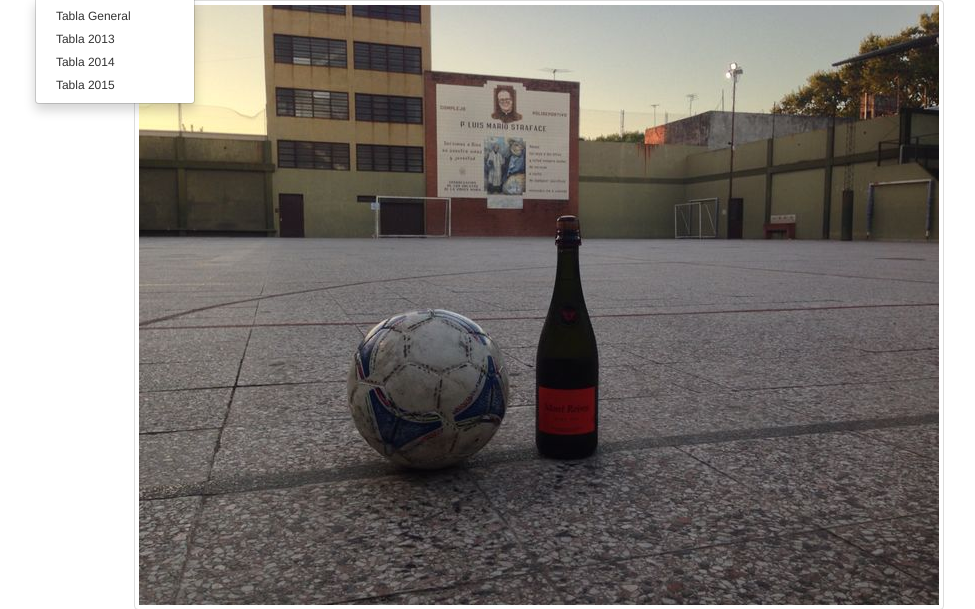
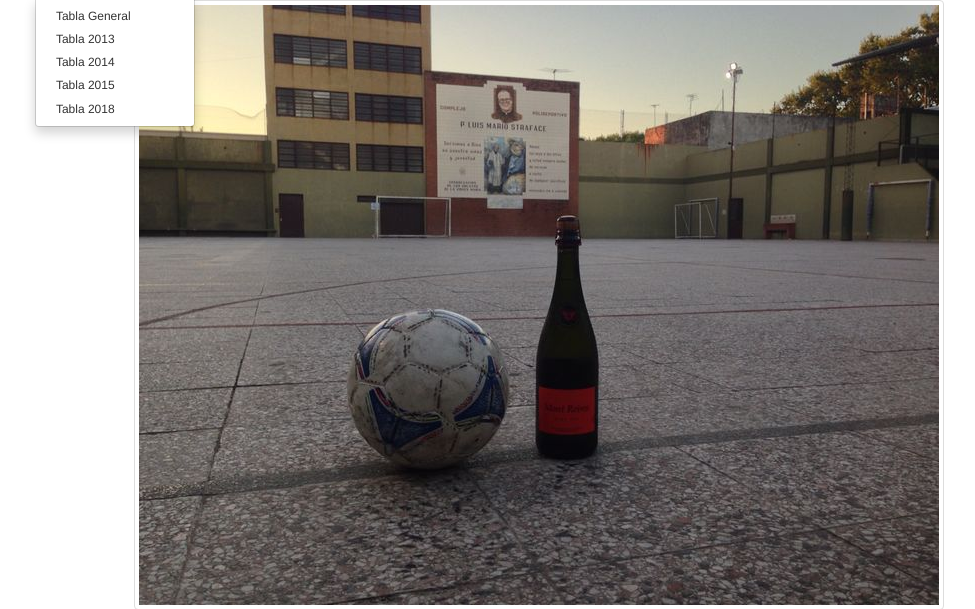
Before and after one commit to chairols/estadisticas, a CodeIgniter app: page /database/ in a window 1280 px wide, after a click on "Tablas". Shown: the part 51-660 px from the top of the page, without its empty margins (101-1076 px from the left). Run offline with CodeIgniter, Linux system fonts and the light colour scheme.

Commit message:
- Se agregan links a tablas 2018

```diff
--- a/application/views/layout/header.php
+++ b/application/views/layout/header.php
@@ -32,6 +32,7 @@
                         <li><a href="/tabla/2013/">Tabla 2013</a></li>
                         <li><a href="/tabla/2014/">Tabla 2014</a></li>
                         <li><a href="/tabla/2015/">Tabla 2015</a></li>
+                        <li><a href="/tabla/2018/">Tabla 2018</a></li>
                     </ul>
                 </li>
                 <li class="dropdown">
@@ -41,6 +42,7 @@
                         <li><a href="/descensos/2013/">Tabla 2013</a></li>
                         <li><a href="/descensos/2014/">Tabla 2014</a></li>
                         <li><a href="/descensos/2015/">Tabla 2015</a></li>
+                        <li><a href="/descensos/2018/">Tabla 2018</a></li>
                     </ul>
                 </li>
                 <li class="dropdown">
@@ -50,6 +52,7 @@
                         <li><a href="/goleadores/2013/">Tabla 2013</a></li>
                         <li><a href="/goleadores/2014/">Tabla 2014</a></li>
                         <li><a href="/goleadores/2015/">Tabla 2015</a></li>
+                        <li><a href="/goleadores/2018/">Tabla 2018</a></li>
                     </ul>
                 </li>
                 <li class="dropdown">
@@ -59,6 +62,7 @@
                         <li><a href="/figuras/2013/">Tabla 2013</a></li>
                         <li><a href="/figuras/2014/">Tabla 2014</a></li>
                         <li><a href="/figuras/2015/">Tabla 2015</a></li>
+                        <li><a href="/figuras/2018/">Tabla 2018</a></li>
                     </ul>
                 </li>
                 <li class="dropdown">
@@ -68,6 +72,7 @@
                         <li><a href="/goles/2013/">Tabla 2013</a></li>
                         <li><a href="/goles/2014/">Tabla 2014</a></li>
                         <li><a href="/goles/2015/">Tabla 2015</a></li>
+                        <li><a href="/goles/2018/">Tabla 2018</a></li>
                     </ul>
                 </li>
                 <?php if(isset($session['SID'])) { ?>
```
